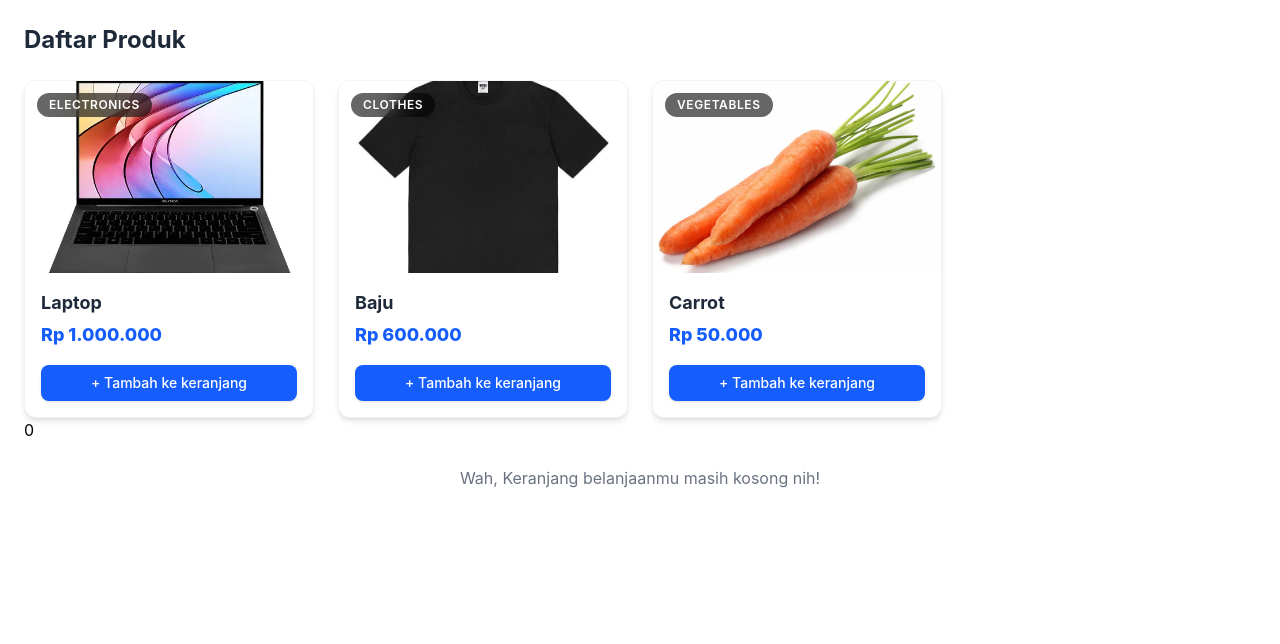
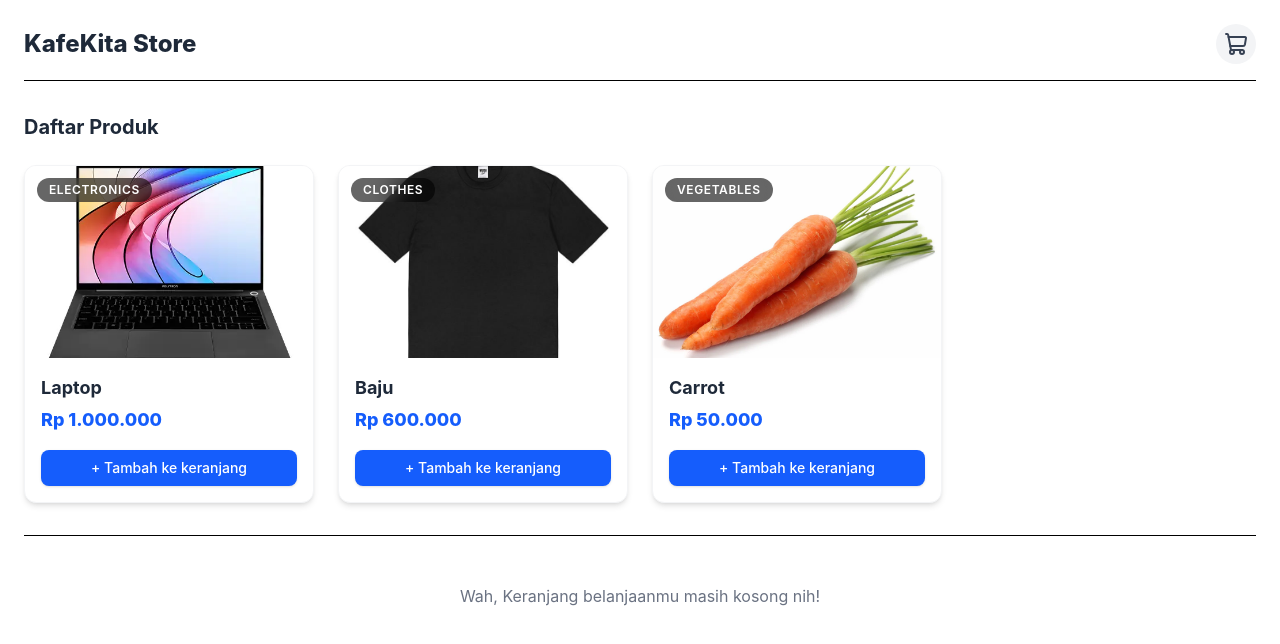
Before and after one commit to Dezarahmd/mini-ecommerce, a React (Vite) app: page / in a window 1280 px wide. Shown: the top 644 px of the page. Built offline with nearby package versions, Linux system fonts and the light colour scheme.

Commit message:
refactor(app): integrate cart badge with total quantity and improve layout structure

```diff
--- a/package.json
+++ b/package.json
@@ -12,6 +12,7 @@
   "dependencies": {
     "@reduxjs/toolkit": "^2.14.0",
     "@tailwindcss/vite": "^4.3.5",
+    "lucide-react": "^1.73.0",
     "react": "^19.3.1",
     "react-dom": "^19.3.1",
     "react-redux": "^9.3.1",
--- a/src/App.jsx
+++ b/src/App.jsx
@@ -2,23 +2,47 @@ import Cart from "./components/Cart"
 import ProductCard from "./components/ProductCard"
 import products from "./data/product"
 import { useSelector } from "react-redux"
+import { ShoppingCart } from "lucide-react"
 
 function App() {
   const cart = useSelector((state) => state.cart)
+
+  // Perbaikan: Hitung total semua quantity item, bukan cuma panjang array-nya
+  const totalItems = cart.reduce((total, item) => total + item.quantity, 0)
+
   return (
-    <div className="max-w-7xl mx-auto p-6">
-      <h2 className="text-2xl font-bold mb-6 text-gray-800">Daftar Produk</h2>
-      <div className="grid grid-cols-1 sm:grid-cols-2 md:grid-cols-3 lg:grid-cols-4 gap-6">
-        {products.map((item) => (
-          <ProductCard key={item.id} product={item}/>
-        ))}
-      </div>
-      <div>
-        <p>{cart.length}</p>
-      </div>
-      <div>
+    <div className="max-w-7xl mx-auto p-6 space-y-8">
+
+      {/* Header / Navbar Sederhana */}
+      <header className="flex justify-between items-center border-b pb-4">
+        <h1 className="text-2xl font-extrabold text-gray-800">KafeKita Store</h1>
+
+        {/* Ikon Keranjang dengan Badge Total Quantity */}
+        <div className="relative cursor-pointer p-2 bg-gray-100 rounded-full hover:bg-gray-200 transition-colors">
+          <ShoppingCart className="w-6 h-6 text-gray-700" />
+          {totalItems > 0 && (
+            <span className="absolute -top-1 -right-1 bg-red-500 text-white text-xs font-bold w-5 h-5 flex items-center justify-center rounded-full shadow-sm animate-pulse">
+              {totalItems}
+            </span>
+          )}
+        </div>
+      </header>
+
+      {/* Bagian Daftar Produk */}
+      <section>
+        <h2 className="text-xl font-bold mb-6 text-gray-800">Daftar Produk</h2>
+        <div className="grid grid-cols-1 sm:grid-cols-2 md:grid-cols-3 lg:grid-cols-4 gap-6">
+          {products.map((item) => (
+            <ProductCard key={item.id} product={item}/>
+          ))}
+        </div>
+      </section>
+
+      {/* Bagian Keranjang Belanja */}
+      <section className="border-t pt-6">
         <Cart/>
-      </div>
+      </section>
+
     </div>
   )
 }
--- a/src/components/Cart.jsx
+++ b/src/components/Cart.jsx
@@ -1,7 +1,18 @@
 import { useSelector } from "react-redux"
+import { useDispatch } from "react-redux"
+import { addToCart, decreaseQuantity } from "../features/cart/cartSlice"
 
 export default function Cart(){
     const cart = useSelector((state) => state.cart)
+    const dispatch = useDispatch()
+
+    function handleAddToCart(item){
+        dispatch(addToCart(item))
+    }
+
+    function handleDecreaseQuantity(id){
+        dispatch(decreaseQuantity(id))
+    }
 
     if (cart.length === 0) {
         return (
@@ -25,6 +36,10 @@ export default function Cart(){
                         <p className="font-semibold text-blue-600">
                             Total: Rp {(item.price * item.quantity).toLocaleString('id-ID')}
                         </p>
+                        <div className="gap-3 flex mt-2">
+                            <button className="bg-blue-500 py-0.2 px-2 rounded-lg text-white" onClick={() => handleDecreaseQuantity(item.id)}>-</button>
+                            <button className="bg-blue-500 py-0.2 px-2 rounded-lg text-white" onClick={() => handleAddToCart(item)}>+</button>
+                        </div>
                     </div>
                 </div>
             ))}
```
Also changed, not shown: 1 other file (tests, documents, lock files or other folders).
